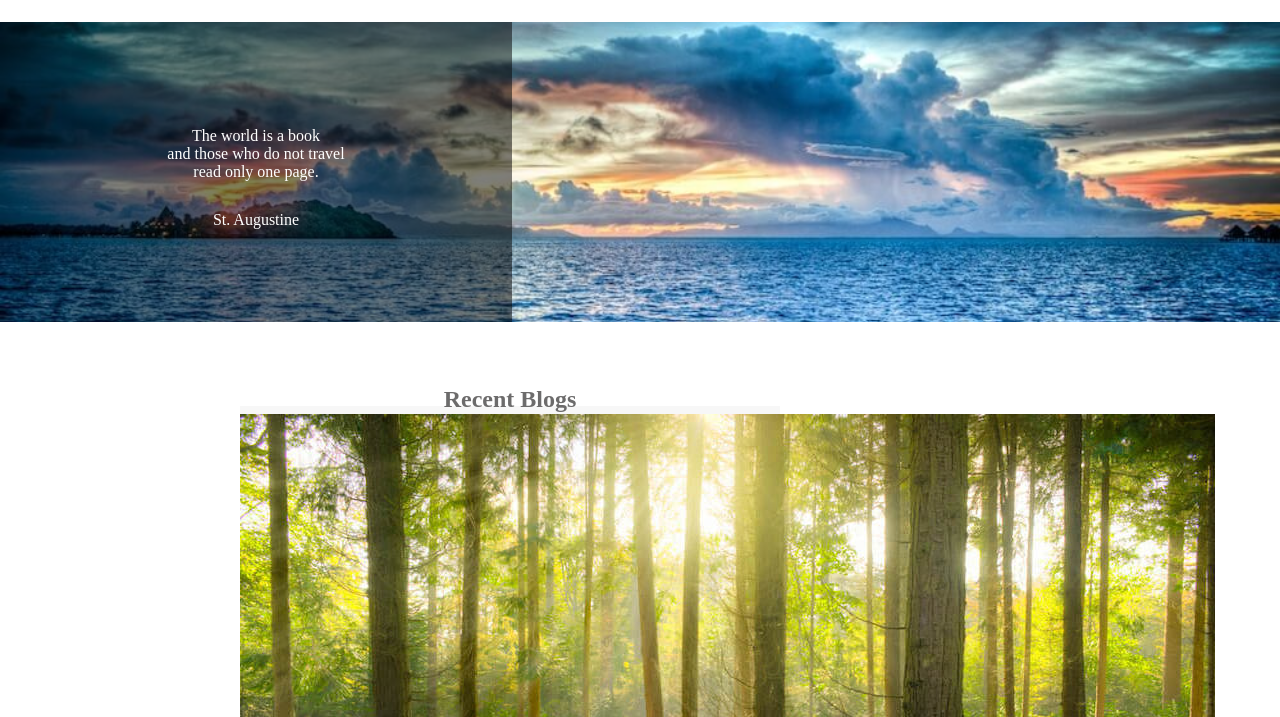
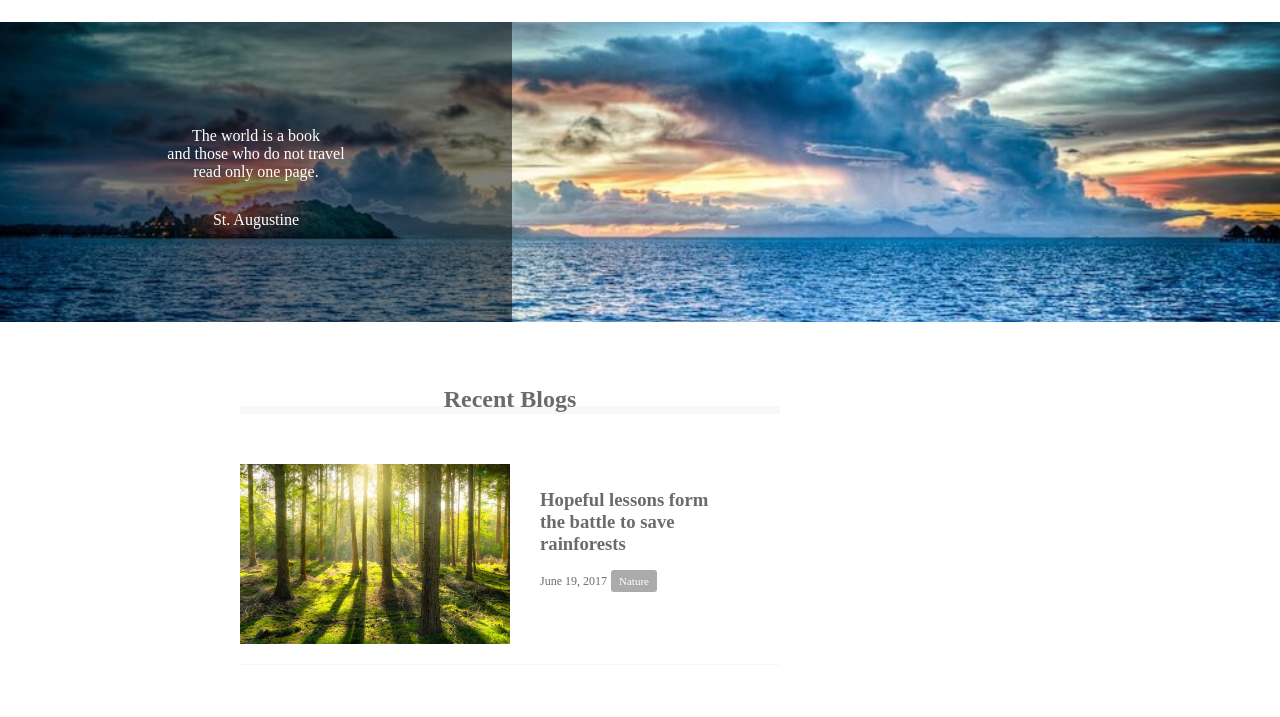
Before and after one commit to yyuu2479/HTML-CSS, a plain HTML site: page caravan4/index.html in a window 1280 px wide. Shown: the part 83-800 px from the top of the page. Drawn offline with Linux system fonts and the light colour scheme.

Commit message:
[Update]1-7 HTML-CSS

```diff
--- a/caravan4/index.html
+++ b/caravan4/index.html
@@ -42,19 +42,21 @@
     <main>
       <section class="blog">
         <h2 class="blog-heading">Recent Blogs</h2>
+        <div class="blog-box">
           <div class="blog-item">
             <img class="blog-image" src="img/forest.jpg">
             <section class="blog-text">
-            <h3>
+              <h3 class="blog-text-heading">
                 <a href="sigle.html">
                   Hopeful lessons form<br>
                   the battle to save<br>
                   rainforests
                 </a>
               </h3>
-            <p>June 19, 2017</p>
+              <p class="blog-date">June 19, 2017</p>
               <span class="category">Nature</span>
             </section>
+          </div>
         </div>
       </section>
       <div class="sidebar"></div>
--- a/caravan4/style.css
+++ b/caravan4/style.css
@@ -80,10 +80,43 @@ main{
   line-height: 0.6;
 }
 
+.blog-box{
+  padding-top: 50px;
+}
+
 .blog-item{
   padding-bottom: 20px;
   margin-bottom: 20px;
   border-bottom: 1px solid #f7f7f7;
+  display: flex;
+  justify-content: flex-start;
+}
+
+.blog-image{
+  height: 180px;
+}
+
+.blog-text{
+  padding-top: 25px;
+  padding-left: 30px;
+}
+
+.blog-date{
+  font-size: 12px;
+  display: inline-block;
+}
+
+.blog-text-heading{
+  padding-bottom: 15px;
+}
+
+.category{
+  display: inline-block;
+  padding: 5px 8px;
+  background-color: #acabab;
+  border-radius: 3px;
+  color: #fff;
+  font-size: 11px;
 }
 
 .sidebar{
```
Lines whose indentation alone changed are shown as unchanged.
